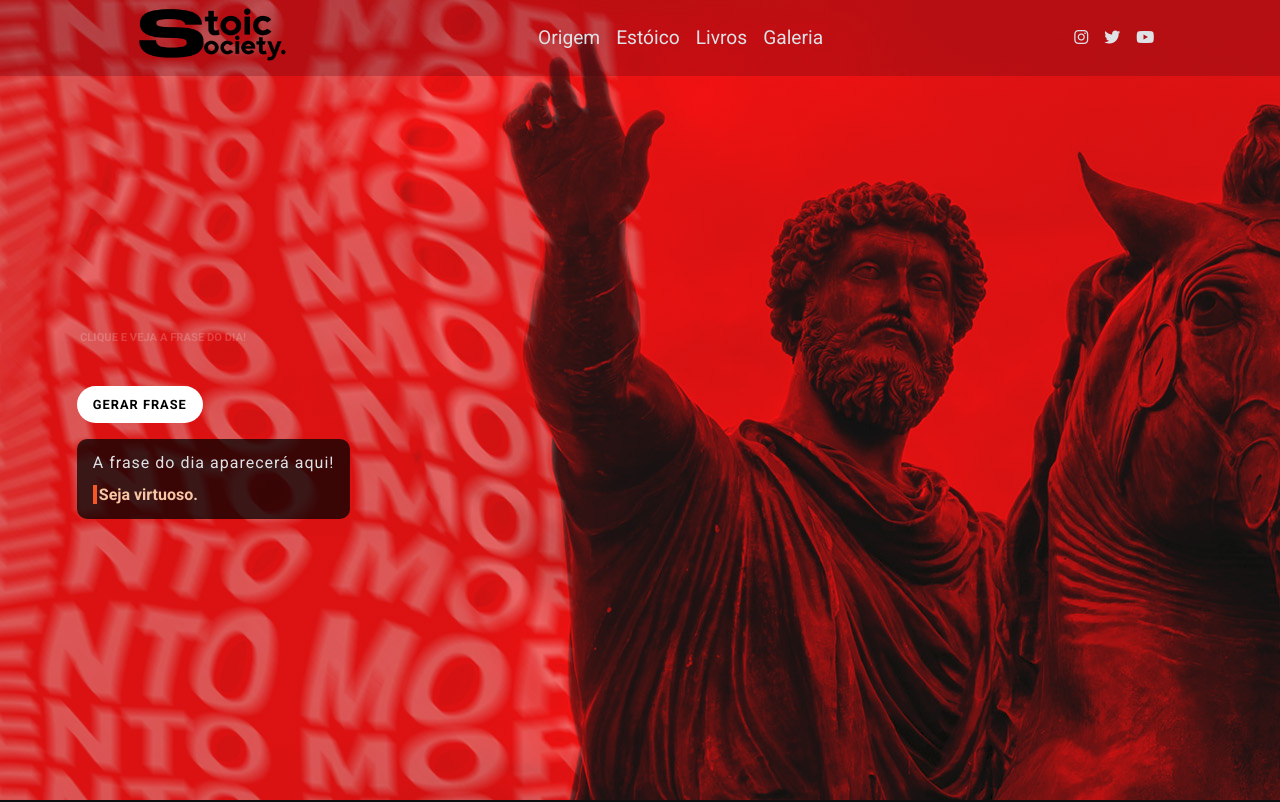
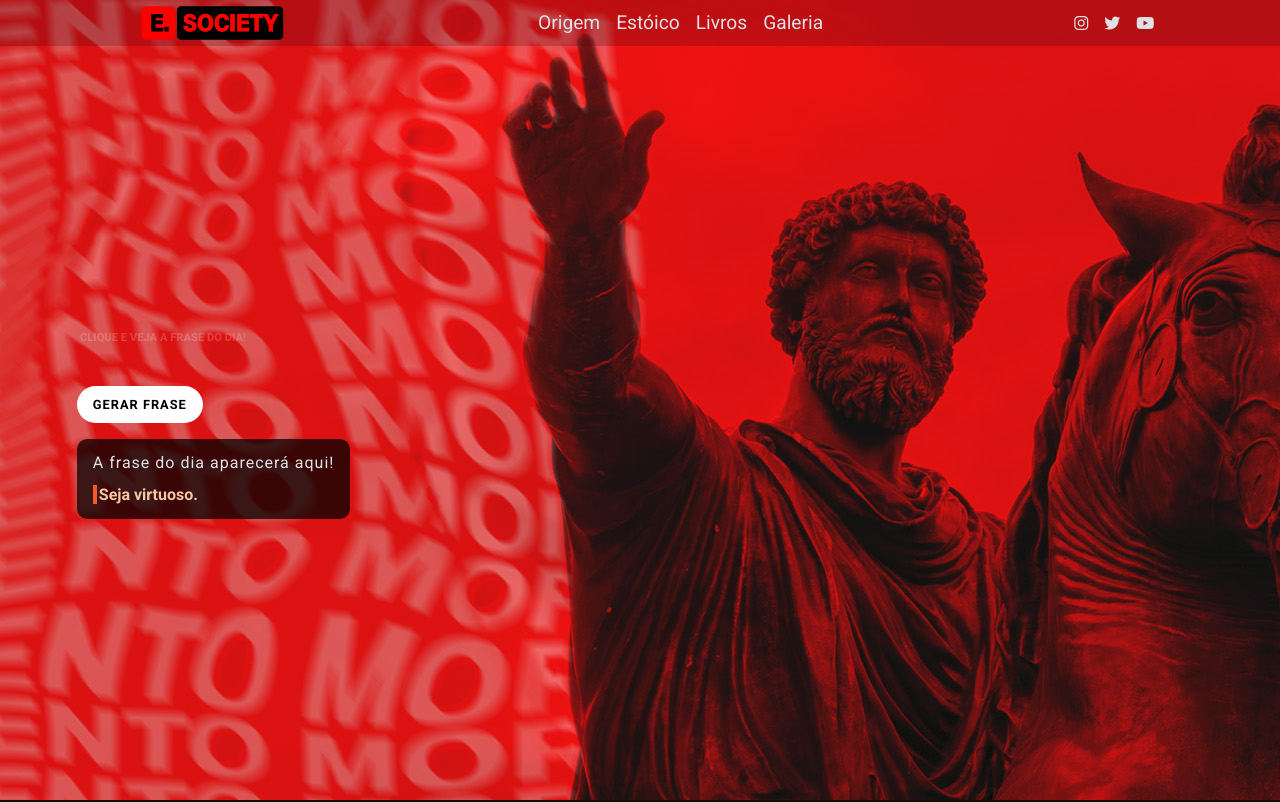
Before and after one commit to danleyalvex/seja-estoico, a plain HTML site: page index.html in a window 1280 px wide. Shown: the top 802 px of the page. Drawn offline with Linux system fonts and the light colour scheme.

Commit message:
att logo e add novas features

```diff
--- a/index.html
+++ b/index.html
@@ -12,7 +12,7 @@
 </head>
 <body>
     <header class="cabecalho" >
-        <img src="./img/Untitled-2.png" alt="" class="cabecalho__logo">
+        <img src="./img/logo-soc.png" alt="" class="cabecalho__logo">
         <nav class="navegacao ">
             <ul class="nav__links">
                 <li class="links">Origem</li>
```
Also changed, not shown: img/logo-soc.png (added).
